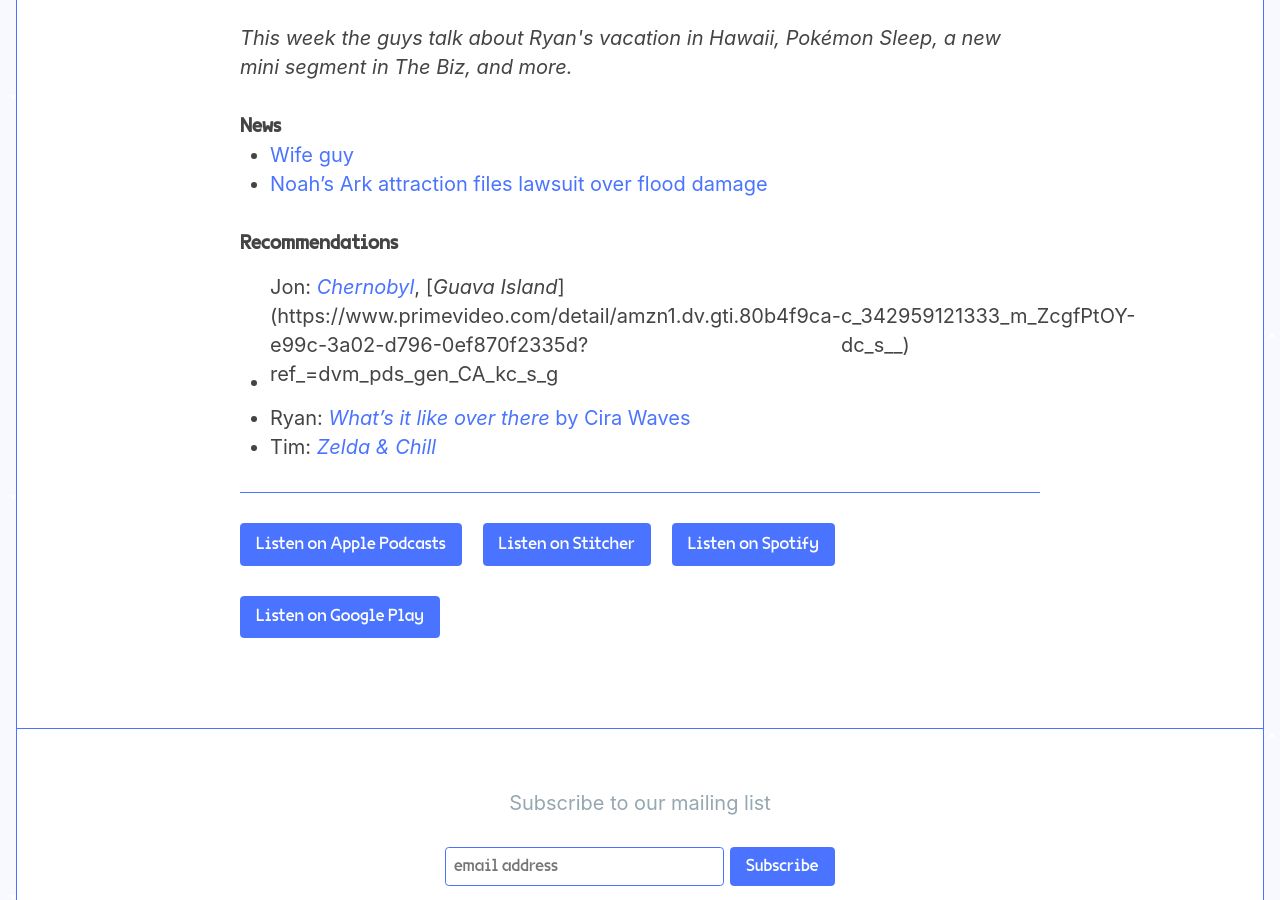
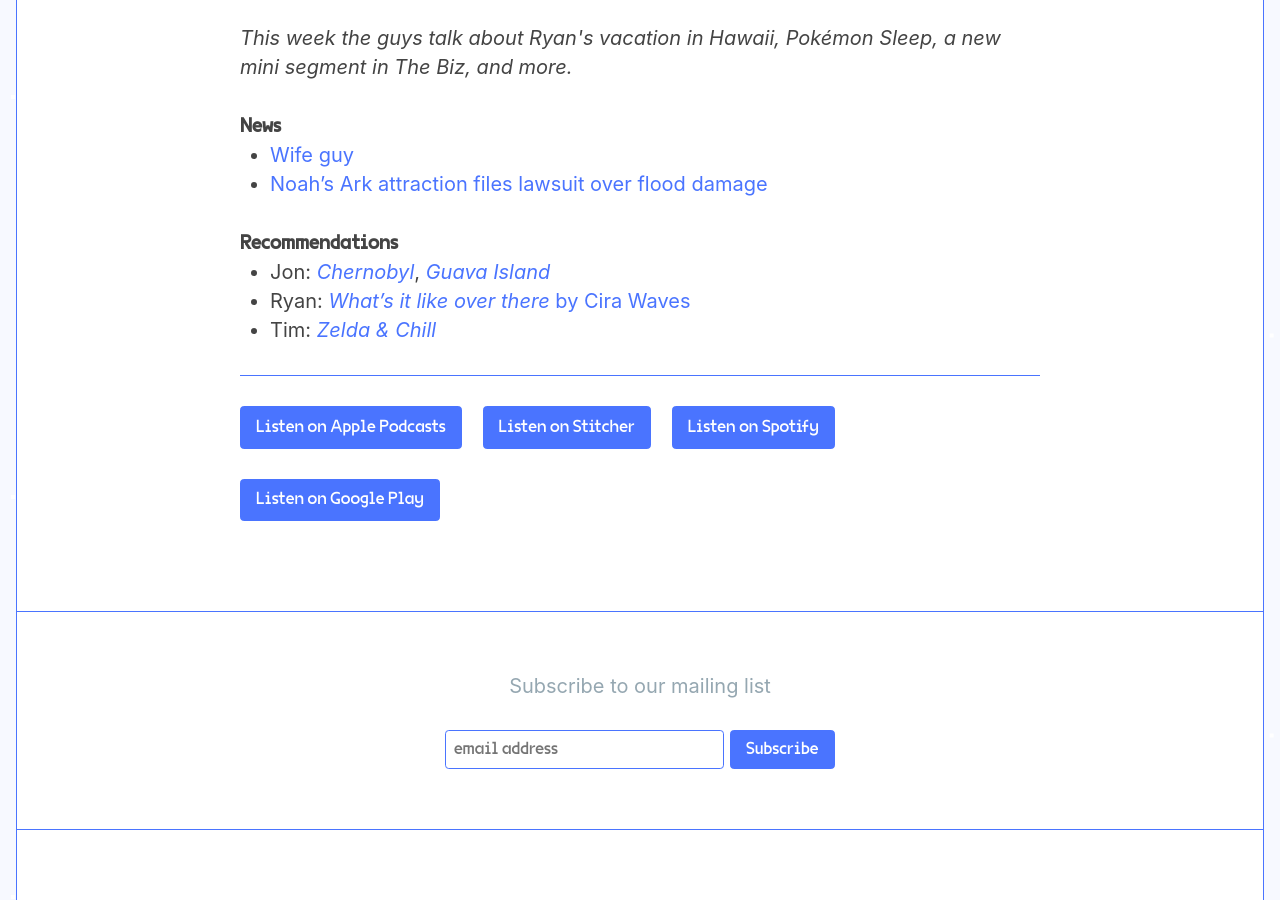
Before and after one commit to jondueck/whatevertown, a Jekyll site: the page built from _posts/2019-06-04-number-50-the-jurassic-ark.markdown, in a window 1280 px wide and 900 px high, scrolled down 688 px. Built offline with Jekyll 4.4.1, drawn with Linux system fonts in a browser that asks for light colours; some web fonts are replaced; comment, search, counter and statistics services are not loaded; some of the changed lines change nothing that is shown.

Commit message:
Updated Number 50 The Jurassic Ark

```diff
--- a/_posts/2019-06-04-number-50-the-jurassic-ark.markdown
+++ b/_posts/2019-06-04-number-50-the-jurassic-ark.markdown
@@ -31,6 +31,6 @@
 - [Noah’s Ark attraction files lawsuit over flood damage](https://www.wlwt.com/article/owners-of-biblical-noahs-ark-replica-sue-over-rain-damage/27586097?utm_campaign=WLWT&utm_content=5ce85469fd31650001fb3139&utm_medium=twitter&utm_source=trueAnthem%3A+New+Content+%28Feed%29#)
 
 ### Recommendations
-- Jon: [*Chernobyl*](https://www.crave.ca/hbo), [*Guava Island*](https://www.primevideo.com/detail/amzn1.dv.gti.80b4f9ca-e99c-3a02-d796-0ef870f2335d?ref_=dvm_pds_gen_CA_kc_s_g|c_342959121333_m_ZcgfPtOY-dc_s__)
+- Jon: [*Chernobyl*](https://www.crave.ca/hbo), [*Guava Island*](https://letterboxd.com/film/guava-island/)
 - Ryan: [*What's it like over there* by Cira Waves](https://open.spotify.com/album/75HYUZI2d0FDMlsIEfp6Kj?si=ZYRulCXAQUKces_TFMDDQw)
 - Tim: [*Zelda & Chill*](https://open.spotify.com/album/3oNO1P0Qlr4oSlMA2MIj67?si=91ueDem6T8K9B644tQj6oA)
```
